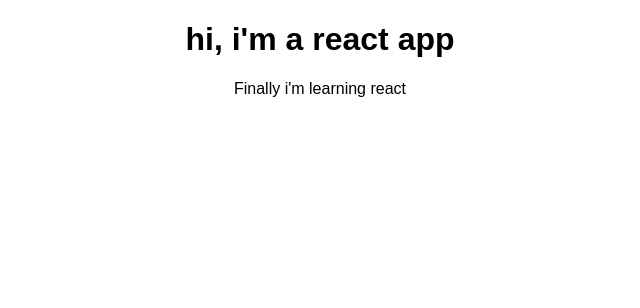
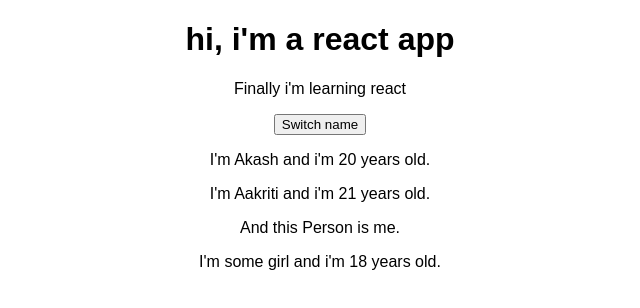
Before and after one commit to akshpnwr/first-react-app, a React (Create React App) app: page / in a window 1280 px wide. Shown: the top 308 px of the page, without its empty margins (320-960 px from the left). Built offline with nearby package versions, Linux system fonts and the light colour scheme.

Commit message:
managing state and props

```diff
--- a/src/App.js
+++ b/src/App.js
@@ -1,16 +1,52 @@
-import React, { Component } from 'react';
+import React, { useState } from 'react';
 
 import './App.css';
+import Person from './Person/Person';
 
-class App extends Component {
-  render() {
+const app = (props) => {
+  const [personsState, setPersonsState] = useState({
+    person: [
+      { name: 'Akash', age: 20 },
+      { name: 'Aakriti', age: 21 },
+      { name: 'some girl', age: 18 },
+    ],
+  });
+
+  const [otherState, _] = useState('some other value');
+
+  const switchNameHandler = () => {
+    setPersonsState({
+      person: [
+        { name: 'Aksh', age: 20 },
+        { name: 'kriti', age: 21 },
+        { name: 'some girl', age: 18 },
+      ],
+    });
+  };
+
+  console.log(personsState, otherState);
+
   return (
     <div className="App">
       <h1>hi, i'm a react app</h1>
       <p>Finally i'm learning react</p>
+      <button onClick={switchNameHandler}>Switch name</button>
+      <Person
+        name={personsState.person[0].name}
+        age={personsState.person[0].age}
+      />
+      <Person
+        name={personsState.person[1].name}
+        age={personsState.person[1].age}
+      >
+        And this Person is me.
+      </Person>
+      <Person
+        name={personsState.person[2].name}
+        age={personsState.person[2].age}
+      />
     </div>
   );
-  }
-}
+};
 
-export default App;
+export default app;
--- /dev/null
+++ b/src/Person/Person.js
@@ -0,0 +1,11 @@
+import React from 'react';
+const person = (props) => (
+  <div>
+    <p>
+      I'm {props.name} and i'm {props.age} years old.
+    </p>
+    <p>{props.children}</p>
+  </div>
+);
+
+export default person;
```
Lines whose indentation alone changed are shown as unchanged.
